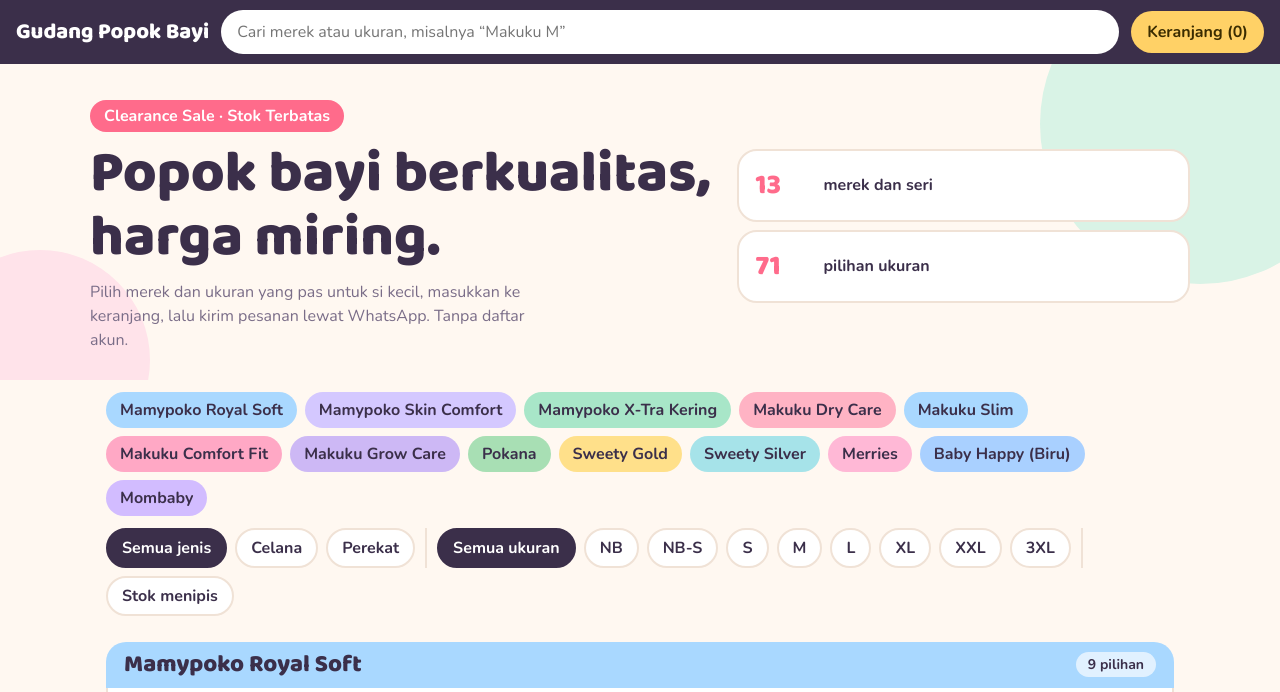
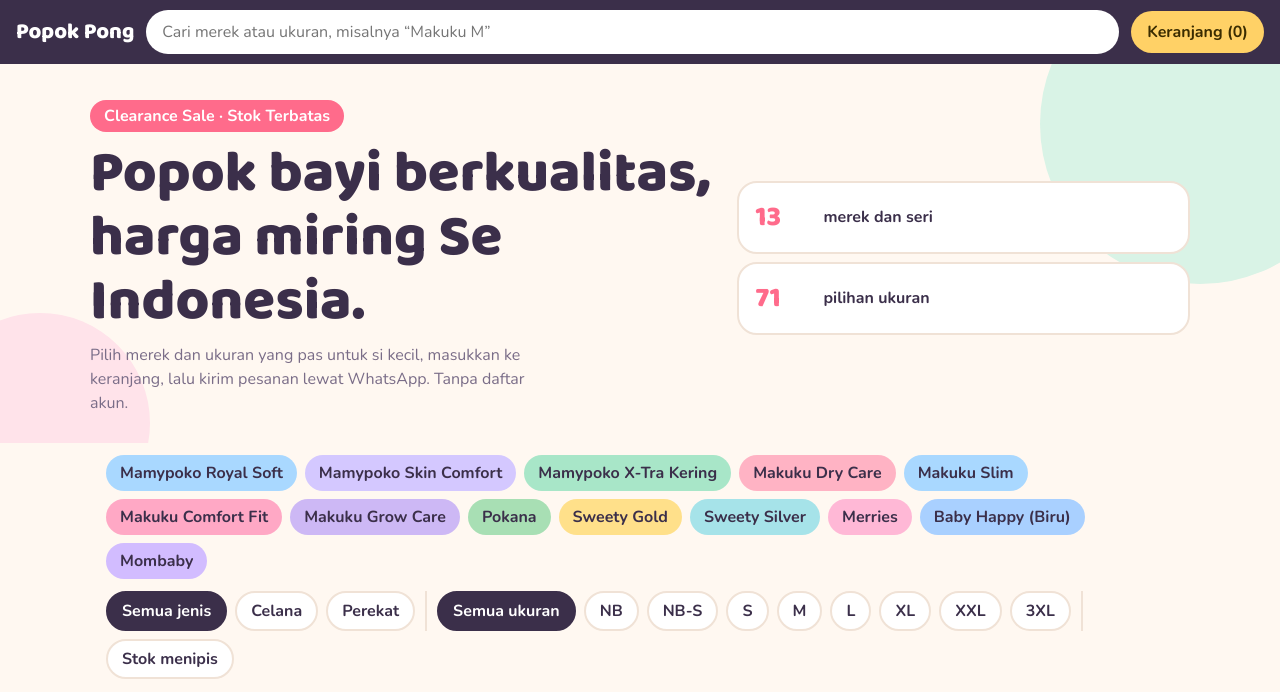
Before and after one commit to nandambsc-web/gudangpopok, a plain HTML site: page index.html in a window 1280 px wide. Shown: the top 692 px of the page. Drawn offline with nearby package versions, Linux system fonts and the light colour scheme.

Commit message:
index.html

```diff
--- a/index.html
+++ b/index.html
@@ -99,7 +99,7 @@ label{font-weight:700;font-size:14px}
 <body>
 <div id="root"></div>
 <template id="shell"><header class="top">
-  <div class="logo">Gudang Popok Bayi</div>
+  <div class="logo">Popok Pong</div>
   <input id="q" type="search" placeholder="Cari merek atau ukuran, misalnya “Makuku M”" aria-label="Cari produk">
   <button class="cartbtn" id="admBtn" hidden="">Atur toko</button>
   <button class="cartbtn" id="openCart">Keranjang (<span id="cnt">0</span>)</button>
@@ -109,7 +109,7 @@ label{font-weight:700;font-size:14px}
   <div class="hero-in">
     <div>
       <span class="tag">Clearance Sale · Stok Terbatas</span>
-      <h1>Popok bayi berkualitas, harga miring.</h1>
+      <h1>Popok bayi berkualitas, harga miring Se Indonesia.</h1>
       <p>Pilih merek dan ukuran yang pas untuk si kecil, masukkan ke keranjang, lalu kirim pesanan lewat WhatsApp. Tanpa daftar akun.</p>
     </div>
     <div class="stats">
```
